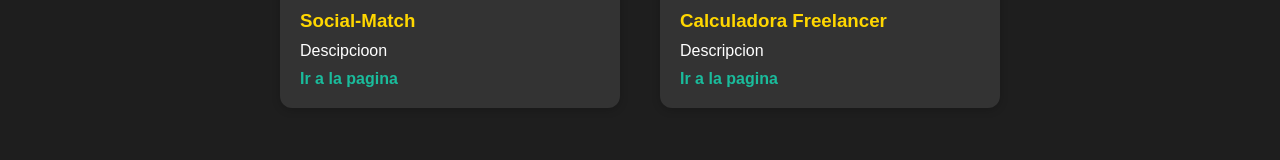
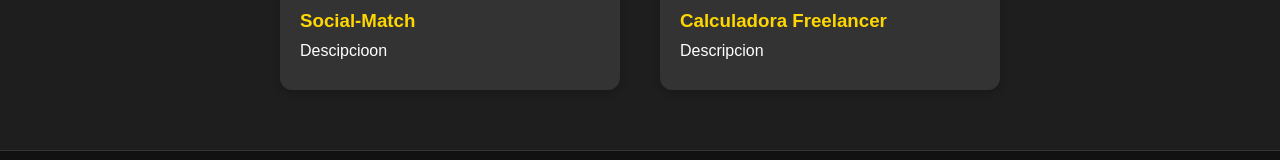
Before and after one commit to Alejandro20983/Mi-Portafolio, a React (Create React App) app: page /proyectos in a window 1280 px wide. Shown: the part 426-586 px from the top of the page. Built offline with nearby package versions, Linux system fonts and the light colour scheme.

Commit message:
cambio en proyectos que se corregiran en su momento

```diff
--- a/src/pages/Proyectos.jsx
+++ b/src/pages/Proyectos.jsx
@@ -10,14 +10,14 @@ function Proyectos(){
                     <img src="/img/portafolio.png" alt="Proyecto 1"/>
                     <h3>Social-Match</h3>
                     <p>Descipcioon</p>
-                    <a href="#">Ir a la pagina</a>
+                    {/*<a href="#">Ir a la pagina</a>*/}
                 </div>
 
                 <div className="proyecto-card">
                     <img src="/img/portafolio.png" alt="Proyecto 1"/>
                     <h3>Calculadora Freelancer</h3>
                     <p>Descripcion</p>
-                    <a href="#">Ir a la pagina</a>
+                    {/*<a href="#">Ir a la pagina</a>*/}
                 </div>
                 {/*Se duplicaran más tarjetas para proximos proyectos */}
             </div>
```
